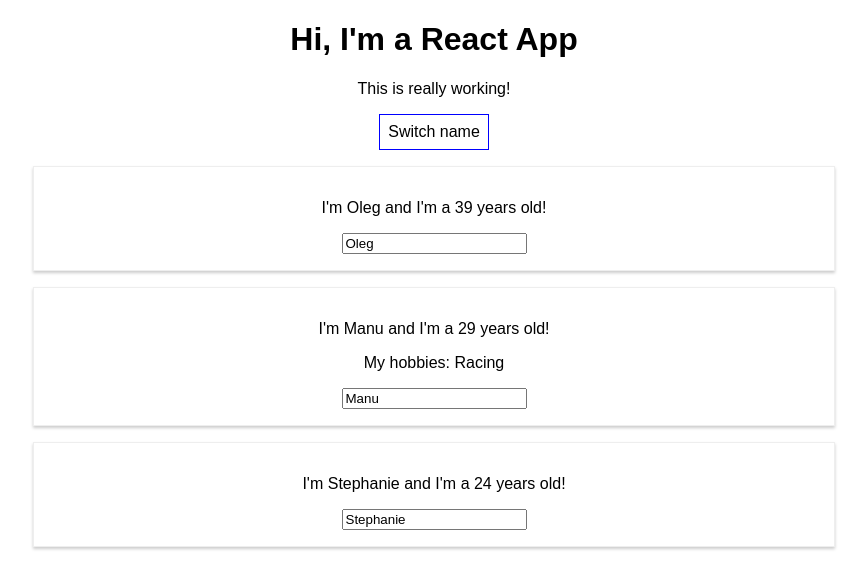
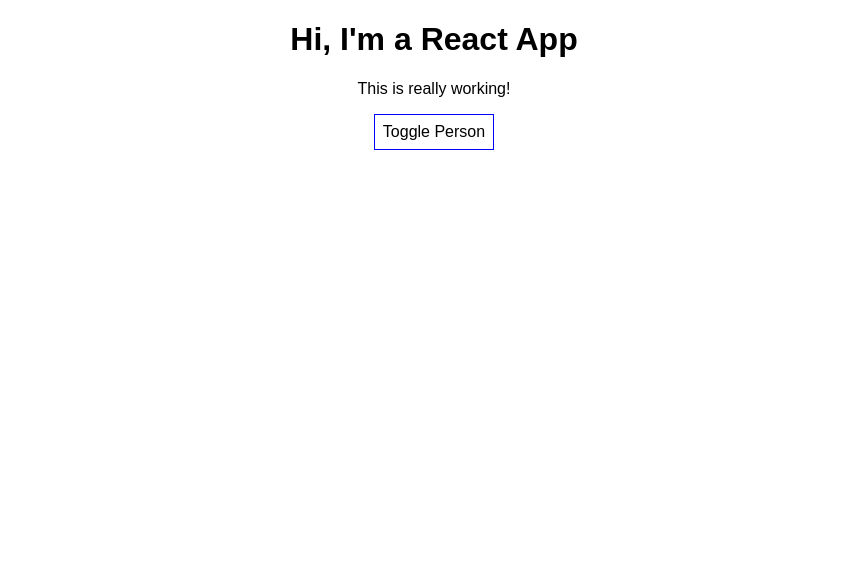
Before and after one commit to Zablyk/react-complete-guide, a React (Create React App) app: page / in a window 1280 px wide. Shown: the top 588 px of the page, without its empty margins (206-1073 px from the left). Built offline with nearby package versions, Linux system fonts and the light colour scheme.

Commit message:
added a conditional to render a Persons

```diff
--- a/src/App.js
+++ b/src/App.js
@@ -10,7 +10,8 @@ class App extends Component {
      { name: 'Manu', age: 29 },
      { name: 'Stephanie', age: 24 },
     ],
-    otherState: 'some other value'
+    otherState: 'some other value',
+    showPersons: false
    };
 
 
@@ -35,8 +36,13 @@ nameChangedHandler = (event) => {
       { name: event.target.value, age: 29 },
       { name: 'Stephanie', age: 26 },
      ]
-  })
+  });
 };
+
+togglePersonsHandler = () => {
+  const doesShow = this.state.showPersons;
+  this.setState({showPersons: !doesShow});
+}
 
     render () {
 
@@ -54,7 +60,10 @@ nameChangedHandler = (event) => {
         <p>This is really working!</p>
         <button
           style={style}
-          onClick={() => this.switchNameHandler('Maximilian!!')}>Switch name</button>
+          onClick={this.togglePersonsHandler}>Toggle Person</button>
+        {
+          this.state.showPersons ?
+            <div>
               <Person
                 name= {this.state.persons[0].name}
                 age={this.state.persons[0].age}/>
@@ -66,6 +75,8 @@ nameChangedHandler = (event) => {
               <Person
                 name={this.state.persons[2].name}
                 age={this.state.persons[2].age}/>
+            </div> : null
+        }
       </div>
     );
     //return React.createElement('div', { className: 'App'}, React.createElement('h1', null, 'Does this one work now?'));
```
Lines whose indentation alone changed are shown as unchanged.
